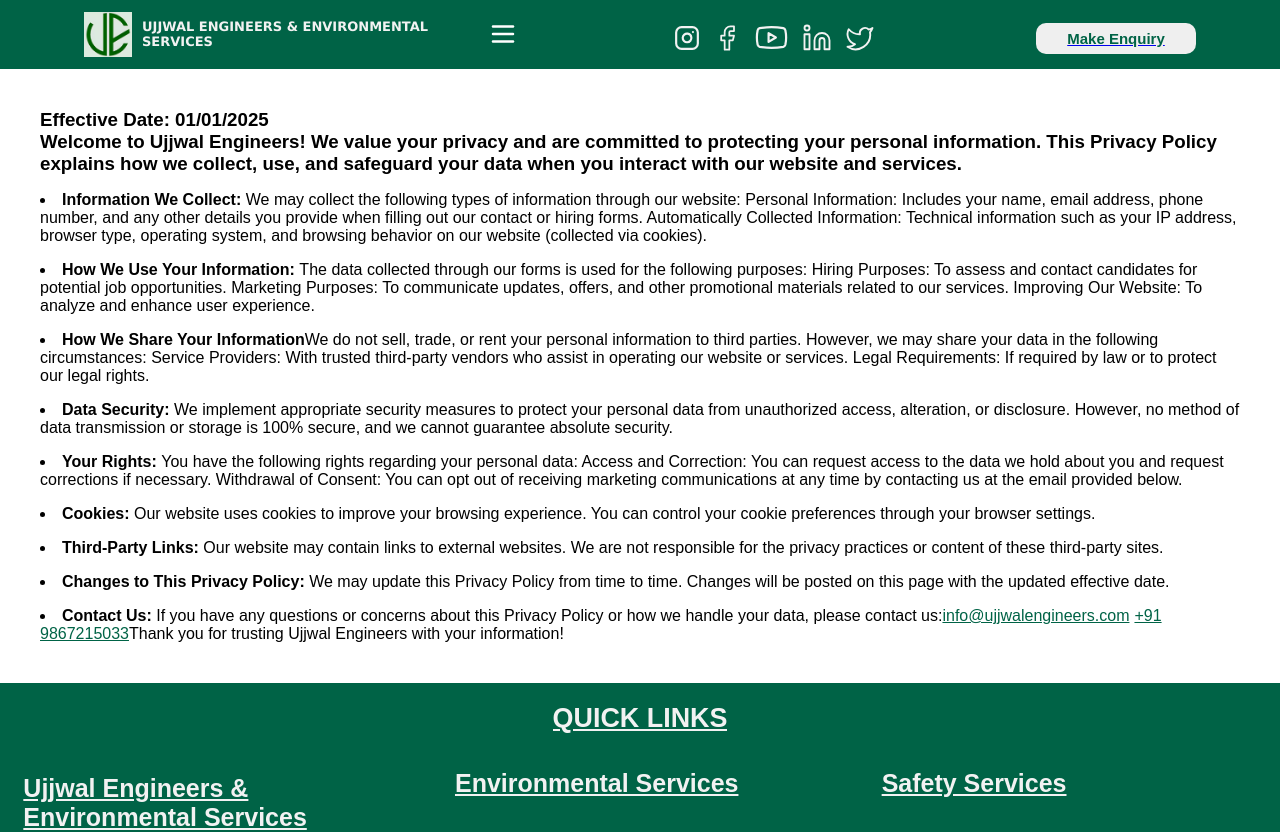
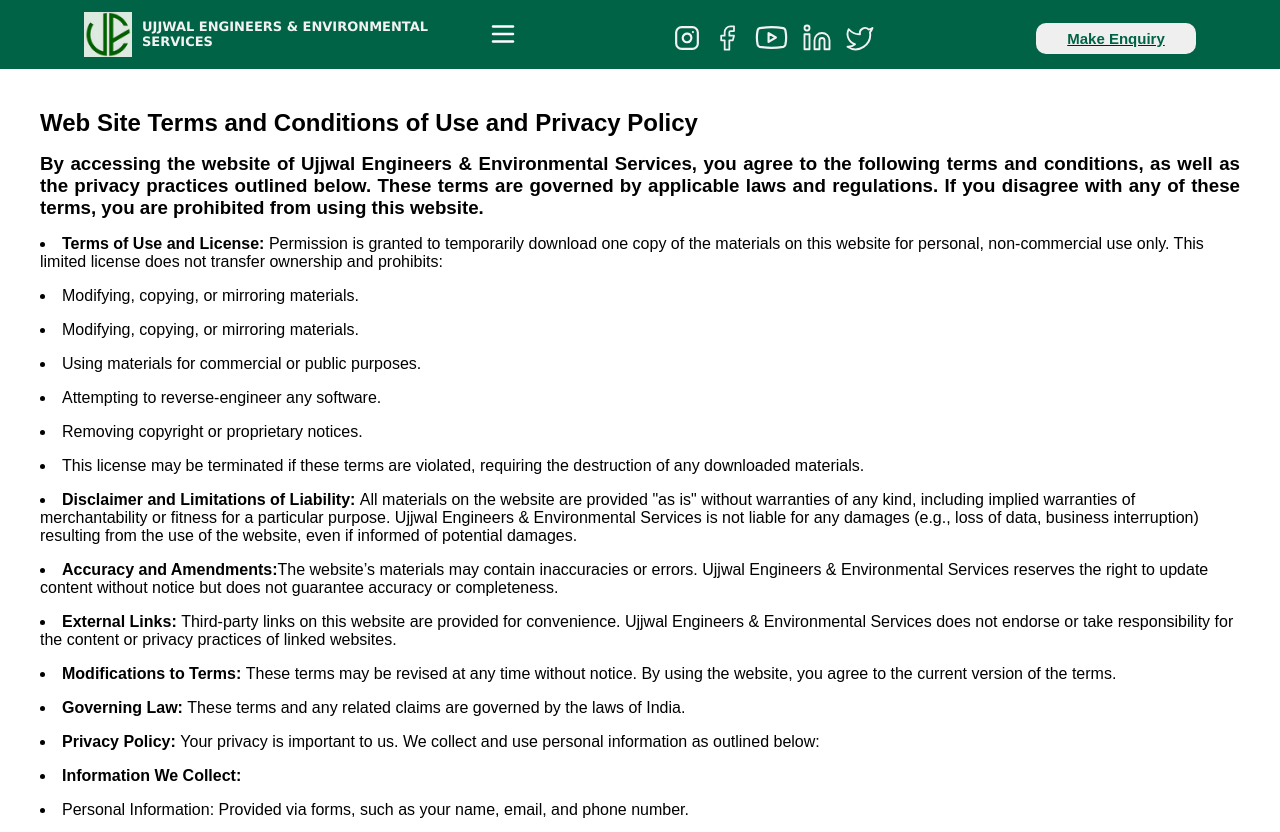
Before and after one commit to Shreyask24/Ujjwal, a React (Vite) app: page /privacy-policy in a window 1280 px wide. Shown: the top 832 px of the page. Built offline with nearby package versions, Linux system fonts and the light colour scheme.

Commit message:
Fixed privacy policy & home img

```diff
--- a/src/index.css
+++ b/src/index.css
@@ -386,10 +386,14 @@
 }
 
 .privacy-policy li {
-    margin-top: 2vh;
-}
-
-
+    margin-top: 1rem;
+}
+
+.privacy-policy h2,
+h3 {
+    margin-bottom: 2vh;
+    text-align: justify;
+}
 
 
 
@@ -2112,6 +2116,19 @@
 
 
 
+    .marquee-heading-home h1 {
+        font-size: 15px;
+    }
+
+    .gallery-marquee-home marquee img {
+        width: 100%;
+    }
+
+
+
+
+
+
 
 
 
--- a/src/screens/PrivacyPolicy.jsx
+++ b/src/screens/PrivacyPolicy.jsx
@@ -11,65 +11,75 @@
                 <Navbar />
 
                 <div className='privacy-policy'>
-                    <h3> Effective Date: 01/01/2025</h3>
 
-                    <h3>Welcome to Ujjwal Engineers! We value your privacy and are committed to protecting your personal information. This Privacy Policy explains how we collect, use, and safeguard your data when you interact with our website and services.</h3>
+                    <h2>Web Site Terms and Conditions of Use and Privacy Policy
+                    </h2>
+
+                    <h3>
+                        By accessing the website of Ujjwal Engineers & Environmental Services, you agree to the following terms and conditions, as well as the privacy practices outlined below. These terms are governed by applicable laws and regulations. If you disagree with any of these terms, you are prohibited from using this website.
+                    </h3>
 
                     <li>
-                        <b>Information We Collect: </b>
-                        We may collect the following types of information through our website:
+                        <b>Terms of Use and License: </b>
+                        Permission is granted to temporarily download one copy of the materials on this website for personal, non-commercial use only. This limited license does not transfer ownership and prohibits:
 
-                        Personal Information: Includes your name, email address, phone number, and any other details you provide when filling out our contact or hiring forms.
-                        Automatically Collected Information: Technical information such as your IP address, browser type, operating system, and browsing behavior on our website (collected via cookies).
+                        <li>Modifying, copying, or mirroring materials.</li>
+                        <li>Modifying, copying, or mirroring materials.</li>
+                        <li>Using materials for commercial or public purposes.</li>
+                        <li>Attempting to reverse-engineer any software.</li>
+                        <li>Removing copyright or proprietary notices.</li>
+                        <li>This license may be terminated if these terms are violated, requiring the destruction of any downloaded materials.</li>
+
 
                     </li>
 
                     <li>
-                        <b>How We Use Your Information: </b>
-                        The data collected through our forms is used for the following purposes:
+                        <b>Disclaimer and Limitations of Liability: </b>
+                        All materials on the website are provided "as is" without warranties of any kind, including implied warranties of merchantability or fitness for a particular purpose. Ujjwal Engineers & Environmental Services is not liable for any damages (e.g., loss of data, business interruption) resulting from the use of the website, even if informed of potential damages.
 
-                        Hiring Purposes: To assess and contact candidates for potential job opportunities.
-                        Marketing Purposes: To communicate updates, offers, and other promotional materials related to our services.
-                        Improving Our Website: To analyze and enhance user experience.
                     </li>
 
                     <li>
-                        <b>How We Share Your Information</b>
-                        We do not sell, trade, or rent your personal information to third parties. However, we may share your data in the following circumstances:
+                        <b>Accuracy and Amendments:</b>
+                        The website’s materials may contain inaccuracies or errors. Ujjwal Engineers & Environmental Services reserves the right to update content without notice but does not guarantee accuracy or completeness.
 
-                        Service Providers: With trusted third-party vendors who assist in operating our website or services.
-                        Legal Requirements: If required by law or to protect our legal rights.
                     </li>
 
                     <li>
-                        <b>Data Security: </b>
-                        We implement appropriate security measures to protect your personal data from unauthorized access, alteration, or disclosure. However, no method of data transmission or storage is 100% secure, and we cannot guarantee absolute security.
+                        <b>External Links: </b>
+                        Third-party links on this website are provided for convenience. Ujjwal Engineers & Environmental Services does not endorse or take responsibility for the content or privacy practices of linked websites.
+
                     </li>
 
                     <li>
-                        <b>Your Rights: </b>
+                        <b>Modifications to Terms: </b>
+                        These terms may be revised at any time without notice. By using the website, you agree to the current version of the terms.
 
-                        You have the following rights regarding your personal data:
-
-                        Access and Correction: You can request access to the data we hold about you and request corrections if necessary.
-                        Withdrawal of Consent: You can opt out of receiving marketing communications at any time by contacting us at the email provided below.
                     </li>
 
                     <li>
-                        <b>Cookies: </b>
-                        Our website uses cookies to improve your browsing experience. You can control your cookie preferences through your browser settings.
+                        <b>Governing Law: </b>
+                        These terms and any related claims are governed by the laws of India.
+
                     </li>
 
                     <li>
-                        <b>Third-Party Links: </b>
-                        Our website may contain links to external websites. We are not responsible for the privacy practices or content of these third-party sites.
+                        <b>Privacy Policy: </b>
+                        Your privacy is important to us. We collect and use personal information as outlined below:
+
                     </li>
 
 
                     <li>
-                        <b>Changes to This Privacy Policy: </b>
+                        <b>Information We Collect: </b>
 
-                        We may update this Privacy Policy from time to time. Changes will be posted on this page with the updated effective date.
+                        <li>Personal Information: Provided via forms, such as your name, email, and phone number.</li>
+                        <li>Automatically Collected Information: Technical data (e.g., IP address, browser type) collected via cookies.</li>
+                        <li>Respond to inquiries and facilitate recruitment. </li>
+                        <li>Communicate updates, offers, and services. </li>
+                        <li>Improve website functionality and user experience. </li>
+                        <li><b>Sharing and Security of Data:</b> Data is shared only with trusted service providers or as required by law. We employ security measures to protect your data, though absolute security cannot be guaranteed. </li>
+
                     </li>
                     <li>
                         <b>Contact Us: </b>
@@ -77,7 +87,7 @@
 
                         <Link style={{ color: "#006346", marginRight: "5px" }} to="mailto:info@ujjwalengineers.com">info@ujjwalengineers.com</Link>
                         <Link style={{ color: "#006346" }} to="whatsapp://send/?phone=+919867215033">+91 9867215033</Link>
-                        Thank you for trusting Ujjwal Engineers with your information!
+                        By using this website, you consent to these terms and privacy practices.
                     </li>
 
 
```
